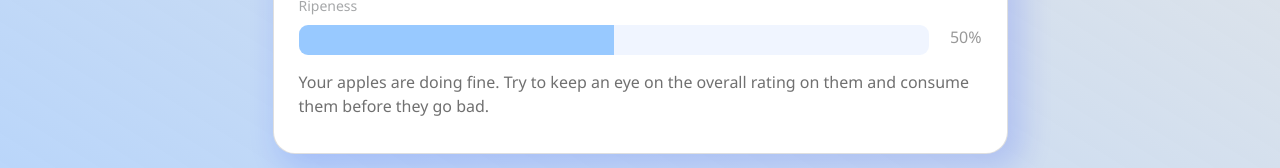
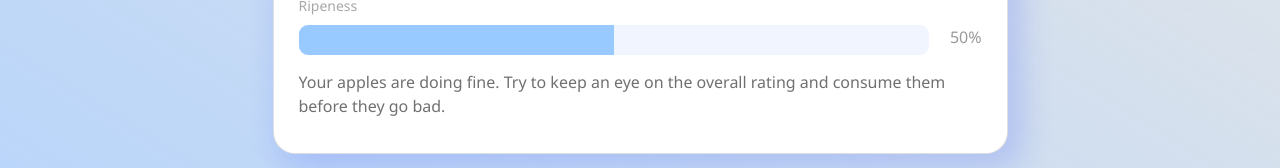
Before and after one commit to kylewuu/AI-For-Future-Business-Challenge-Web-Page, a React (Create React App) app: page / in a window 1280 px wide. Shown: the part 307-475 px from the top of the page. Built offline with nearby package versions, Linux system fonts and the light colour scheme; no server answers.

Commit message:
change notes

```diff
--- a/src/Cards/Card.js
+++ b/src/Cards/Card.js
@@ -140,7 +140,7 @@ class Card extends React.Component {
       }
 
       else {
-        this.state.notes = "Your apples are doing fine. Try to keep an eye on the overall rating on them and consume them before they go bad.";
+        this.state.notes = "Your apples are doing fine. Try to keep an eye on the overall rating and consume them before they go bad.";
       }
     }
   }
```
